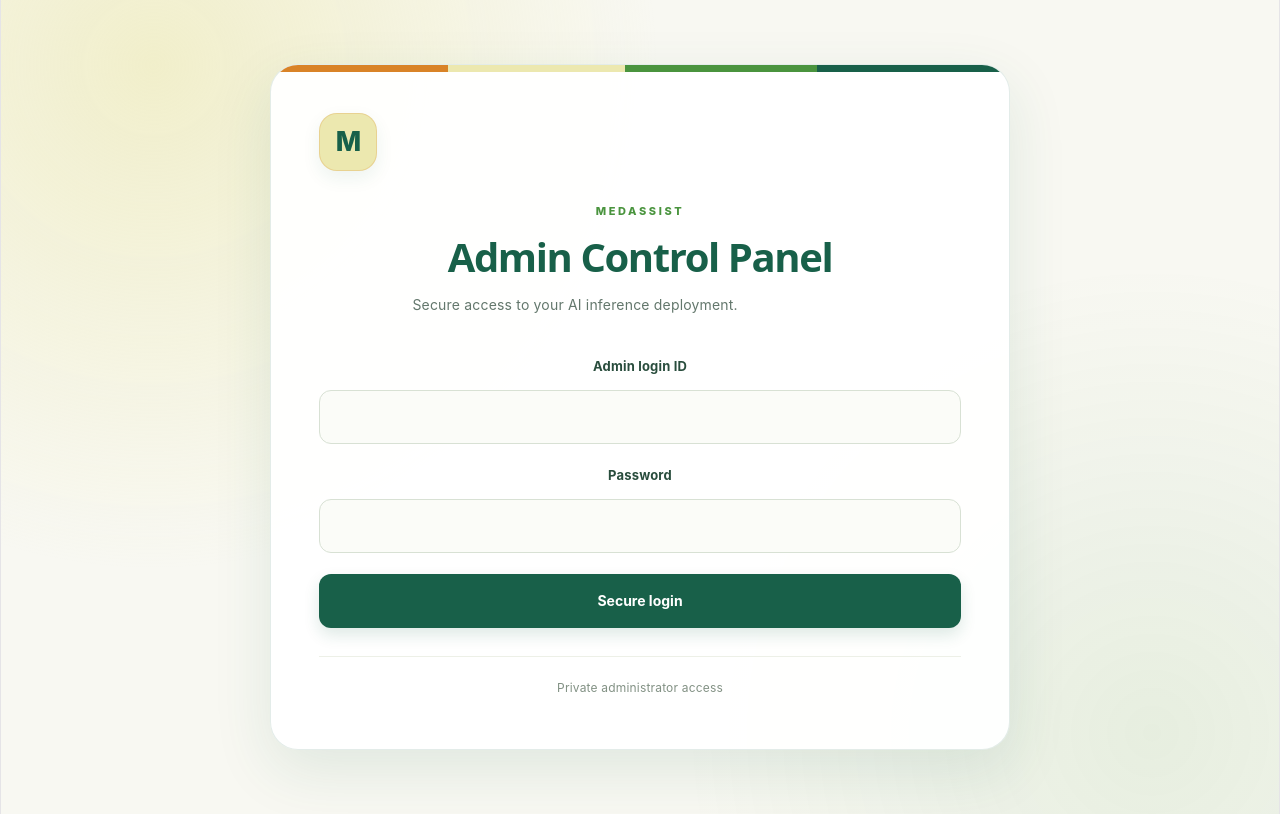
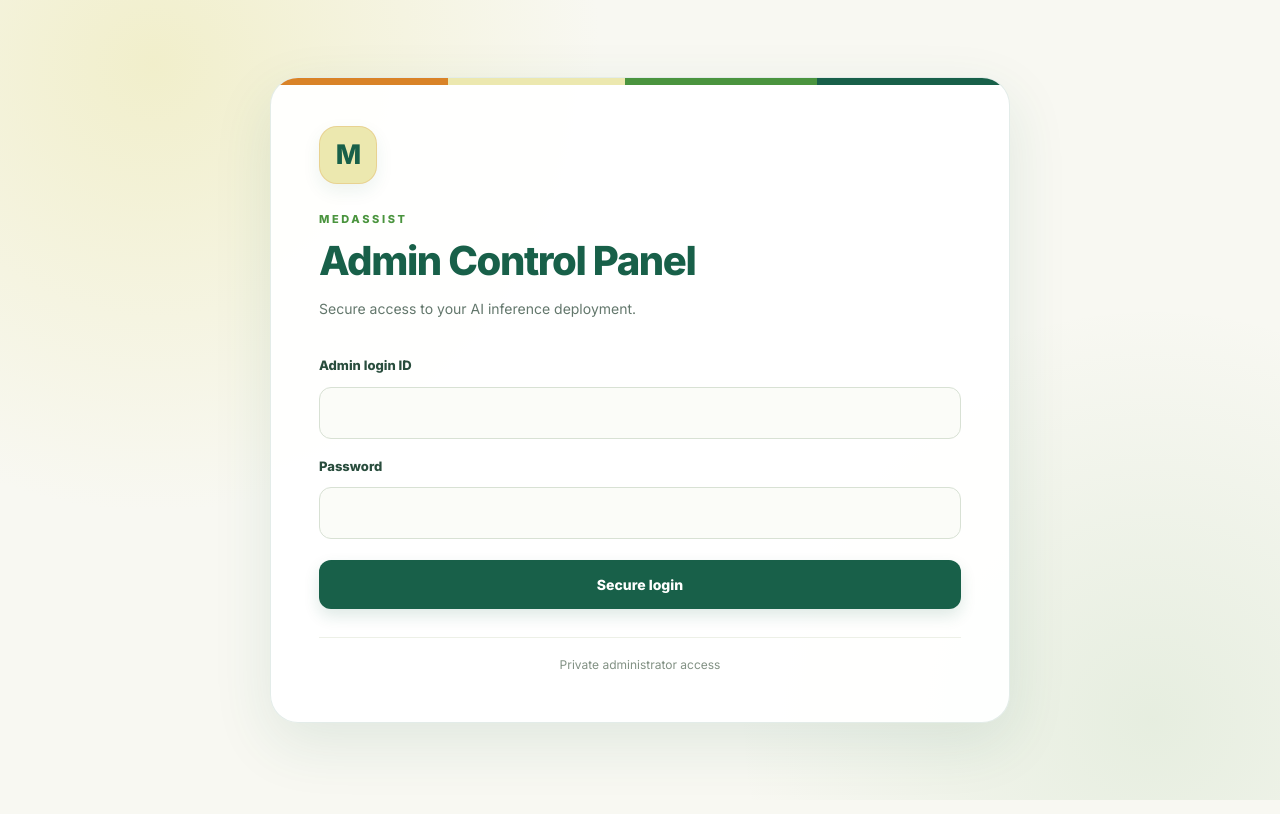
Before and after one commit to Rohan9833/MEdassist, a React app in the folder frontend/: page / in a window 1280 px wide. Built offline with nearby package versions, Linux system fonts and the light colour scheme; no server answers; the HTML template or start-up script is replaced by a standard one.

Commit message:
Set global frontend styles to MedAssist palette

```diff
--- a/frontend/src/index.css
+++ b/frontend/src/index.css
@@ -1,111 +1,68 @@
+@import url("https://fonts.googleapis.com/css2?family=Inter:wght@400;500;600;700;800&display=swap");
+
 :root {
-  --text: #6b6375;
-  --text-h: #08060d;
-  --bg: #fff;
-  --border: #e5e4e7;
-  --code-bg: #f4f3ec;
-  --accent: #aa3bff;
-  --accent-bg: rgba(170, 59, 255, 0.1);
-  --accent-border: rgba(170, 59, 255, 0.5);
-  --social-bg: rgba(244, 243, 236, 0.5);
-  --shadow:
-    rgba(0, 0, 0, 0.1) 0 10px 15px -3px, rgba(0, 0, 0, 0.05) 0 4px 6px -2px;
+  --text: #18392f;
+  --text-h: #186049;
+  --bg: #f8f8f2;
+  --border: #dfe5d5;
+  --code-bg: #e9efdf;
+  --accent: #4A943E;
+  --accent-bg: rgba(74, 148, 62, 0.1);
+  --accent-border: rgba(74, 148, 62, 0.5);
+  --social-bg: rgba(236, 232, 175, 0.28);
+  --shadow: rgba(24, 96, 73, 0.11) 0 20px 60px;
+  --sans: Inter, ui-sans-serif, system-ui, -apple-system, BlinkMacSystemFont, "Segoe UI", sans-serif;
+  --heading: Inter, ui-sans-serif, system-ui, -apple-system, BlinkMacSystemFont, "Segoe UI", sans-serif;
+  --mono: ui-monospace, SFMono-Regular, Consolas, monospace;
 
-  --sans: system-ui, 'Segoe UI', Roboto, sans-serif;
-  --heading: system-ui, 'Segoe UI', Roboto, sans-serif;
-  --mono: ui-monospace, Consolas, monospace;
-
-  font: 18px/145% var(--sans);
-  letter-spacing: 0.18px;
-  color-scheme: light dark;
+  font: 16px/1.5 var(--sans);
+  letter-spacing: 0;
+  color-scheme: light;
   color: var(--text);
   background: var(--bg);
   font-synthesis: none;
   text-rendering: optimizeLegibility;
   -webkit-font-smoothing: antialiased;
   -moz-osx-font-smoothing: grayscale;
-
-  @media (max-width: 1024px) {
-    font-size: 16px;
-  }
 }
 
-@media (prefers-color-scheme: dark) {
-  :root {
-    --text: #9ca3af;
-    --text-h: #f3f4f6;
-    --bg: #16171d;
-    --border: #2e303a;
-    --code-bg: #1f2028;
-    --accent: #c084fc;
-    --accent-bg: rgba(192, 132, 252, 0.15);
-    --accent-border: rgba(192, 132, 252, 0.5);
-    --social-bg: rgba(47, 48, 58, 0.5);
-    --shadow:
-      rgba(0, 0, 0, 0.4) 0 10px 15px -3px, rgba(0, 0, 0, 0.25) 0 4px 6px -2px;
-  }
+* {
+  box-sizing: border-box;
+}
 
-  #social .button-icon {
-    filter: invert(1) brightness(2);
-  }
+html {
+  min-width: 320px;
+  min-height: 100%;
+  background: var(--bg);
 }
 
 body {
+  min-width: 320px;
+  min-height: 100vh;
   margin: 0;
+  font-family: var(--sans);
 }
 
 #root {
-  width: 1126px;
-  max-width: 100%;
+  width: 100%;
+  min-height: 100vh;
   margin: 0 auto;
-  text-align: center;
-  border-inline: 1px solid var(--border);
-  min-height: 100svh;
   display: flex;
   flex-direction: column;
-  box-sizing: border-box;
 }
 
 h1,
-h2 {
+h2,
+h3,
+h4 {
   font-family: var(--heading);
-  font-weight: 500;
   color: var(--text-h);
 }
 
-h1 {
-  font-size: 56px;
-  letter-spacing: -1.68px;
-  margin: 32px 0;
-  @media (max-width: 1024px) {
-    font-size: 36px;
-    margin: 20px 0;
-  }
-}
-h2 {
-  font-size: 24px;
-  line-height: 118%;
-  letter-spacing: -0.24px;
-  margin: 0 0 8px;
-  @media (max-width: 1024px) {
-    font-size: 20px;
-  }
-}
 p {
   margin: 0;
 }
 
-code,
-.counter {
+code {
   font-family: var(--mono);
-  display: inline-flex;
-  border-radius: 4px;
-  color: var(--text-h);
 }
-
-code {
-  font-size: 15px;
-  line-height: 135%;
-  padding: 4px 8px;
-  background: var(--code-bg);
-}
```
